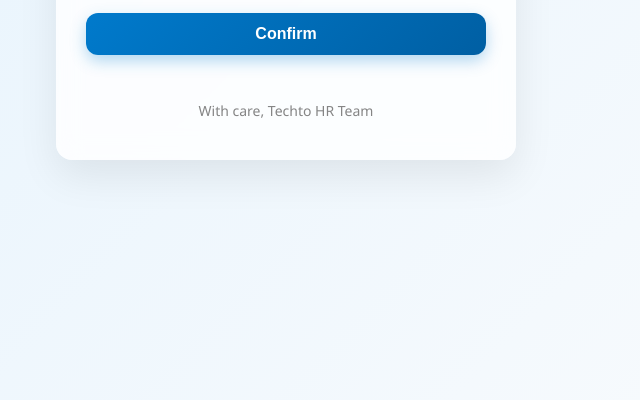
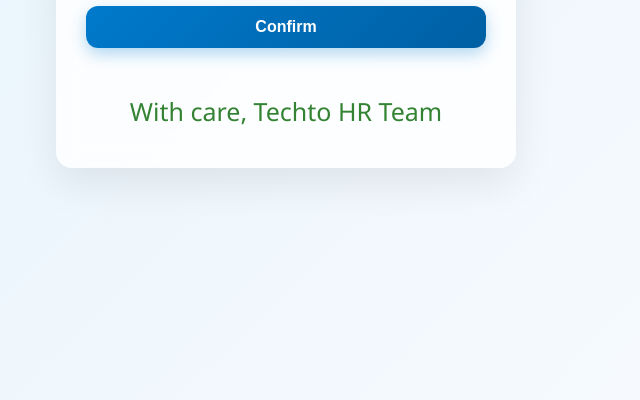
Before and after one commit to BohdanVT/upload-form, a plain HTML site: page index.html in a window 1280 px wide. Shown: the part 400-800 px from the top of the page, without its empty margins (354-994 px from the left). Drawn offline with Linux system fonts and the light colour scheme.

Commit message:
Update style.css

```diff
--- a/style.css
+++ b/style.css
@@ -172,8 +172,8 @@ input::placeholder {
 .footer {
   margin-top: 30px;
   text-align: center;
-  font-size: 14px;
-  color: #666;
+  font-size: 25px;
+  color: #006400;
   opacity: 0.8;
 }
 
```
